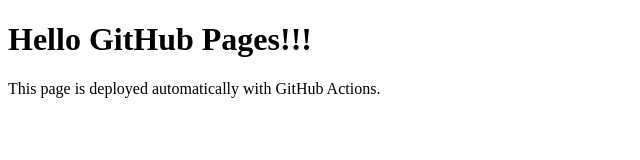
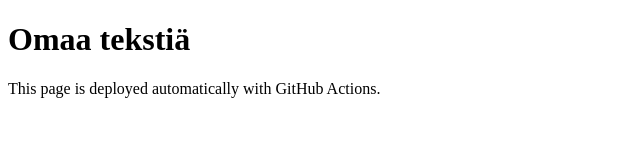
Before and after one commit to jkorkeakangas/julkinen, a plain HTML site: page index.html in a window 1280 px wide. Shown: the whole page, without its empty margins (0-640 px from the left). Drawn offline with Linux system fonts and the light colour scheme.

Commit message:
teksti muutos

```diff
--- a/index.html
+++ b/index.html
@@ -6,7 +6,7 @@
 </head>
 <body>
   <main>
-    <h1>Hello GitHub Pages!!!</h1>
+    <h1>Omaa tekstiä</h1>
     <p>This page is deployed automatically with GitHub Actions.</p>
   </main>
 </body>
```
